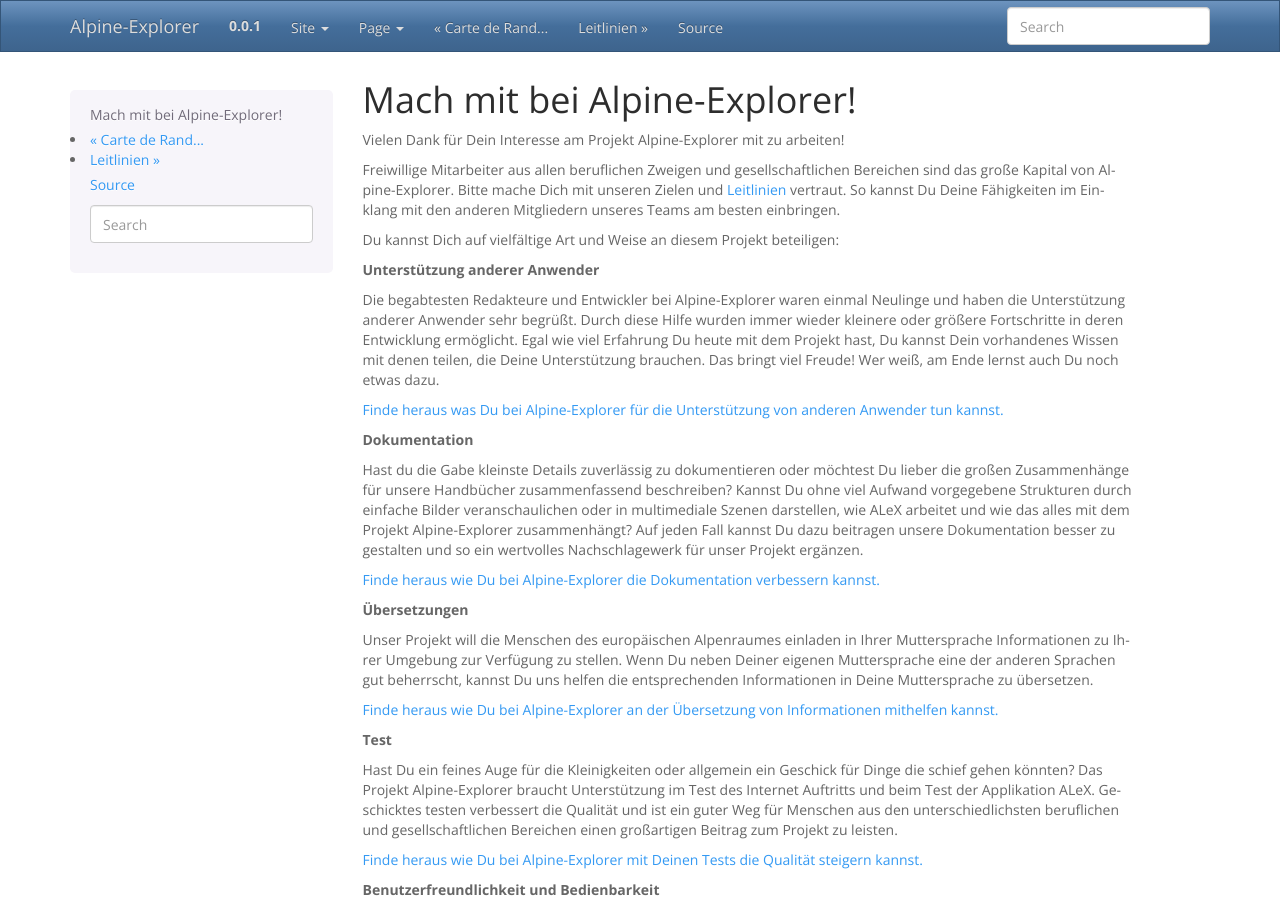
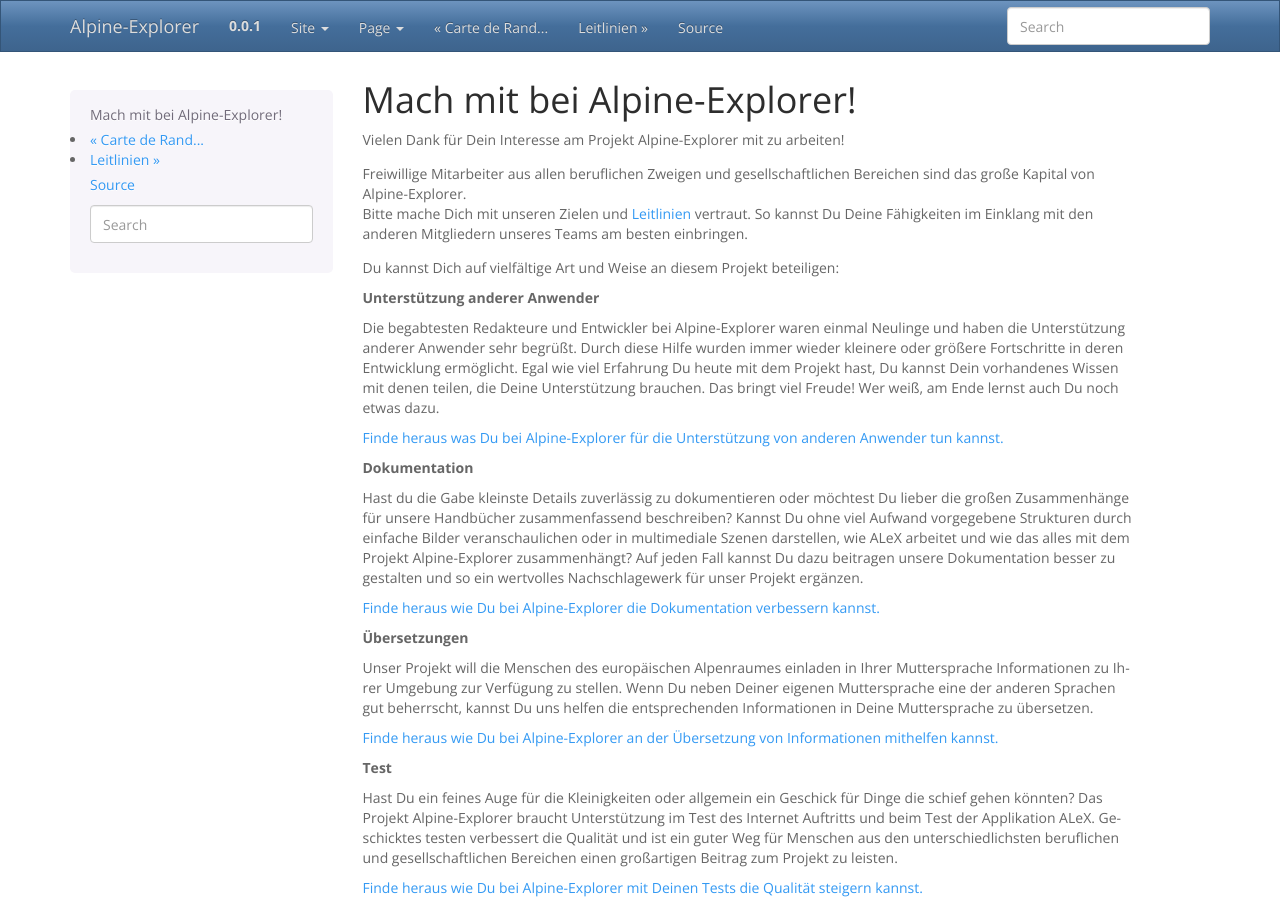
Before and after one commit to wodo/alpine-explorer, a Sphinx documentation site: the page built from docs/Contribute/contribute.rst, in a window 1280 px wide and 900 px high. Built offline with Sphinx 7.4.7, drawn with Linux system fonts in a browser that asks for light colours.

Commit message:
small optimisation

```diff
--- a/docs/Contribute/contribute.rst
+++ b/docs/Contribute/contribute.rst
@@ -6,7 +6,9 @@ Mach mit bei Alpine-Explorer!
 
 Vielen Dank für Dein Interesse am Projekt Alpine-Explorer mit zu arbeiten!
 
-Freiwillige Mitarbeiter aus allen beruflichen Zweigen und gesellschaftlichen Bereichen sind das große Kapital von Alpine-Explorer. Bitte mache Dich mit unseren Zielen und :ref:`Leitlinien <guidelines>` vertraut. So kannst Du Deine Fähigkeiten im Einklang mit den anderen Mitgliedern unseres Teams am besten einbringen.
+| Freiwillige Mitarbeiter aus allen beruflichen Zweigen und gesellschaftlichen Bereichen sind das große Kapital von Alpine-Explorer.
+| Bitte mache Dich mit unseren Zielen und :ref:`Leitlinien <guidelines>` vertraut. So kannst Du Deine Fähigkeiten im Einklang mit den anderen
+  Mitgliedern unseres Teams am besten einbringen.
 
 Du kannst Dich auf vielfältige Art und Weise an diesem Projekt beteiligen:
 
--- a/docs/index.rst
+++ b/docs/index.rst
@@ -39,7 +39,7 @@ diese neuen Informationen wieder zur Verfügung stellen und so den Fundus verbes
 Neugierig geworden? Im Info-Knoten :ref:`Mitmachen <contribute>` findest Du einige Möglichkeiten wie Du dazu beitragen kannst,
 eine solche Applikation bald auch auf Deinen Touren zum Einsatz zu bringen.
 
-Alles Wissenswerte über den Alpine-Explorer findest Du im Info-Knoten :ref:`Dokumentation <manual>`.
+Alles Wissenswerte über den Alpine-Explorer findest Du im Info-Knoten :ref:`Handbücher <manual>`.
 
 Überblick
 =========
```
